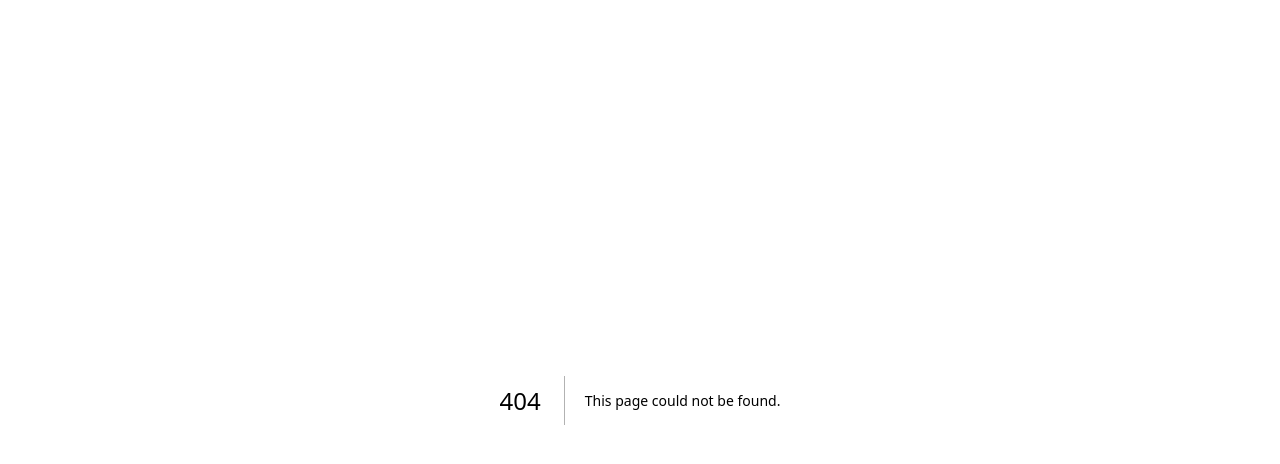
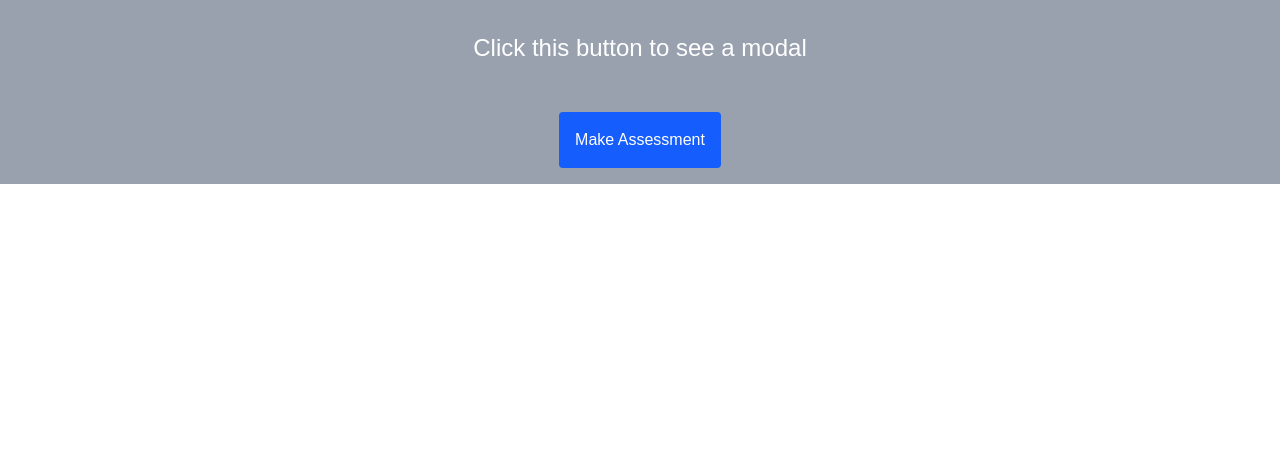
Before and after one commit to emmaddo/nextjs-learning, a Next.js app: page /Modal in a window 1280 px wide. Before the commit this address had no page. Shown: the top 464 px of the page. Built offline with nearby package versions, Linux system fonts and the light colour scheme.

Commit message:
incomplete modal implementation for demo. To be revisited

```diff
--- /dev/null
+++ b/src/app/Modal/page.tsx
@@ -0,0 +1,22 @@
+"use client";
+ import React, {useState} from 'react';
+
+ export default function testModal(){
+    const [isOpen, setIsOpen] = useState<boolean>(false);
+    const processModal = (e:React.MouseEvent<HTMLButtonElement>)=>{
+setIsOpen(true);
+    }
+return(
+    <div id='wrapper' className='flex flex-col bg-gray-400 justify-center items-center'>
+
+{isOpen &&
+<div className='flex fixed bg-blue-400 justify-center items-center z-50 rounded'>
+    <p className='text-white text-2xl m-4 p-4'>This is a text in a modal</p>
+</div>}
+        <p className='text-white text-2xl m-4 p-4'>Click this button to see a modal</p>
+        <button type='button' onClick={processModal} className='bg-blue-600 text-white rounded m-4 p-4'>Make Assessment</button>
+
+
+    </div>
+);
+ }
```
